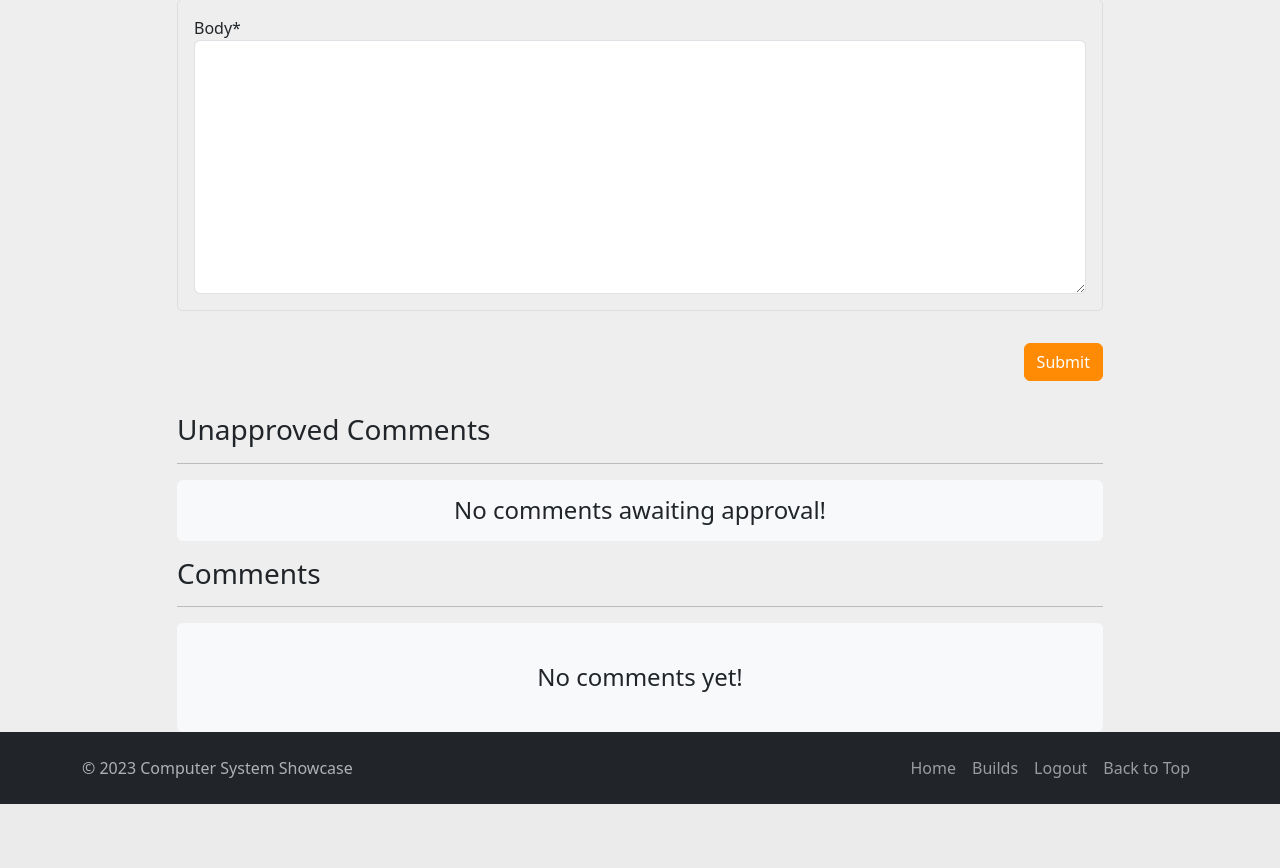
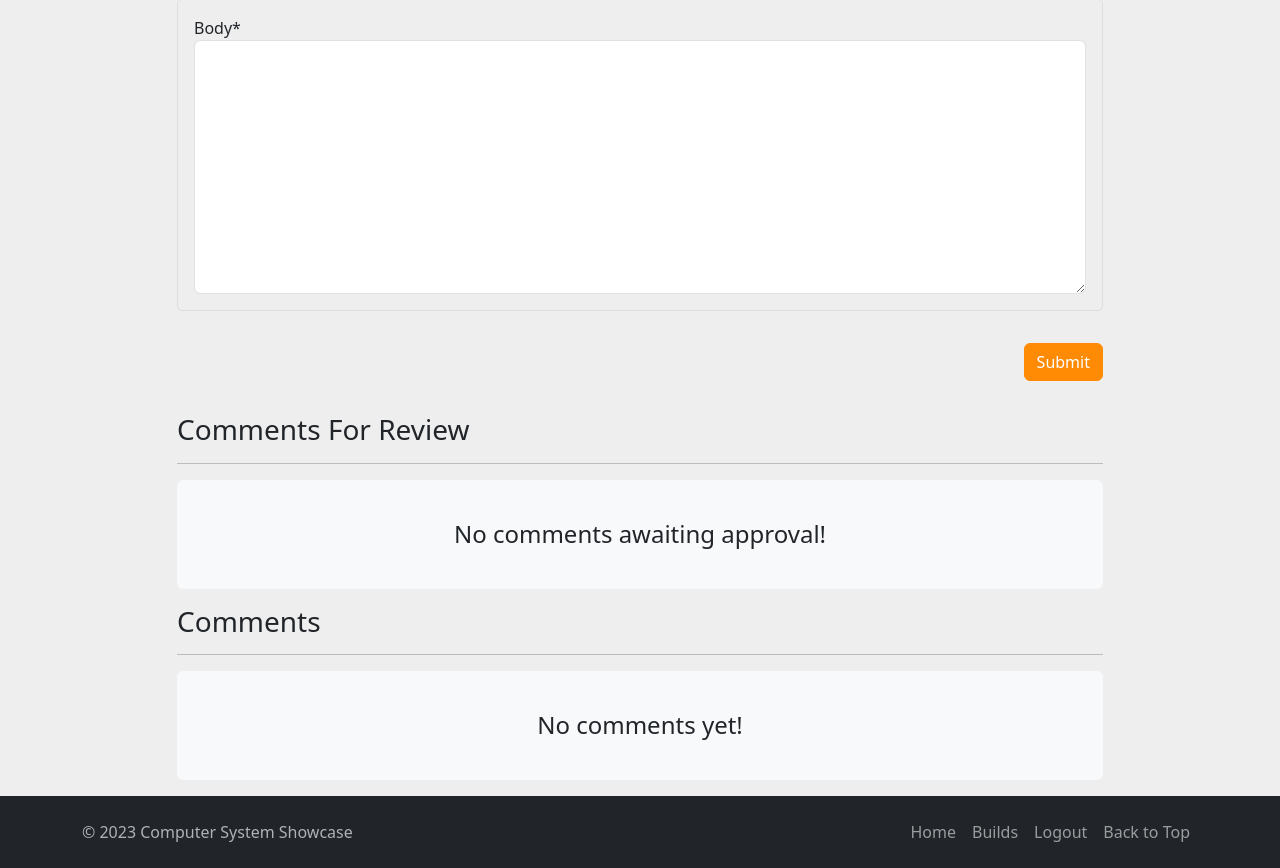
Before and after one commit to alexkavanagh-dev/computer-system-showcase, a Django app: template templates/post_detail.html in a window 1280 px wide. Shown: the part 927-1795 px from the top of the page. Before the commit the page ends 1731 px from the top, so only its background shows below. Run offline with Django 3.2, Linux system fonts and the light colour scheme; the template is opened without the code that fills it: values that come from a table or form of the project are taken from there, others are empty; the visitor is signed in with stand-in values (Sample User, id 1); some libraries are stand-ins or nearby versions.

Commit message:
Minor layout tweaks on post detail template

```diff
--- a/computersystemshowcase/settings.py
+++ b/computersystemshowcase/settings.py
@@ -34,7 +34,8 @@ DEBUG = True
 ALLOWED_HOSTS = ['computer-system-showcase.herokuapp.com', 'localhost', '8000-alexkavanag-computersys-s8h9imapolj.ws-eu97.gitpod.io', '8000-alexkavanag-computersys-s8h9imapolj.ws-eu98.gitpod.io',
 '8000-alexkavanag-computersys-r8zxgf902p0.ws-eu98.gitpod.io',
 '8000-alexkavanag-computersys-r8zxgf902p0.ws-eu99.gitpod.io',
-'8000-alexkavanag-computersys-r8zxgf902p0.ws-eu100.gitpod.io']
+'8000-alexkavanag-computersys-r8zxgf902p0.ws-eu100.gitpod.io',
+'8000-alexkavanag-computersys-r8zxgf902p0.ws-eu101.gitpod.io']
 
 
 # Application definition
--- a/templates/post_detail.html
+++ b/templates/post_detail.html
@@ -166,7 +166,7 @@
         <div class="col-md-10 mx-auto">
             {% if user.is_superuser %}
             <div id="unapproved-comments" class="my-3">
-                <h3>Unapproved Comments</h3>
+                <h3>Comments For Review</h3>
                 {% for comment in unapproved_comments %}
                 <hr>
                 <div class="comment bg-light rounded p-3">
@@ -180,7 +180,9 @@
                 </div>
                 {% empty %}
                 <hr>
-                <h4 class="text-center my-3 py-3 rounded bg-light">No comments awaiting approval!</h4>
+                <div class="comment bg-light rounded p-3 mb-3">
+                    <h4 class="text-center my-3 py-2 rounded bg-light">No comments awaiting approval!</h4>
+                </div>
                 {% endfor %}
             </div>
             {% endif %}
@@ -220,7 +222,7 @@
                 </div>
                 <hr>
                 {% empty %}
-                <div class="comment bg-light rounded p-3">
+                <div class="comment bg-light rounded p-3 mb-3">
                     <h4 class="text-center my-3 py-2 rounded bg-light">No comments yet!</h4>
                 </div>
                 {% endfor %}
```
